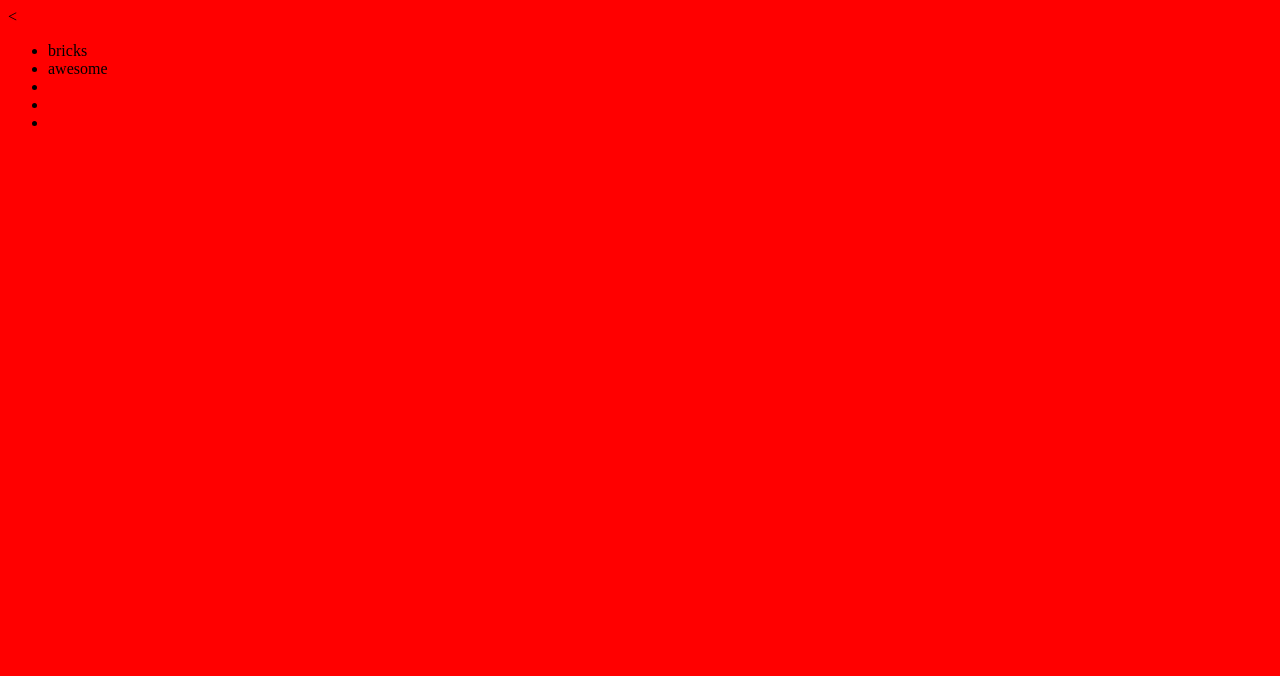
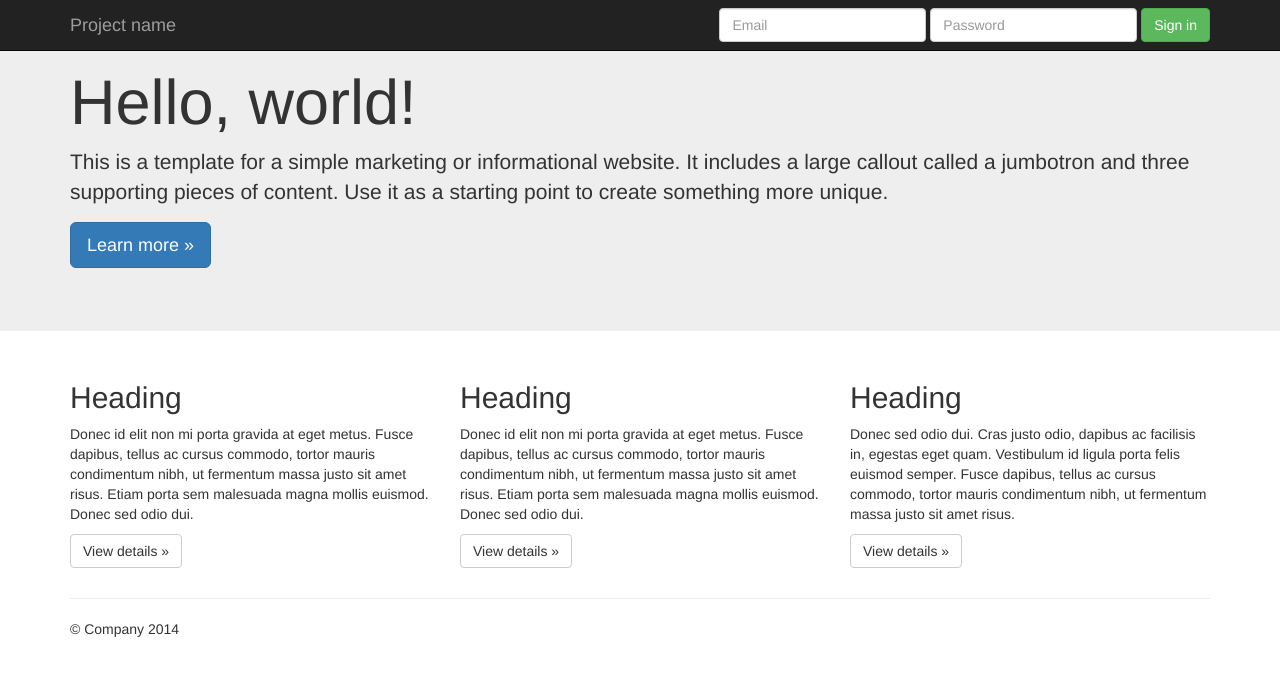
Before and after one commit to alext341/samplerepo, a plain HTML site: page index.html in a window 1280 px wide. Drawn offline with nearby package versions, Linux system fonts and the light colour scheme.

Commit message:
Added node module

```diff
--- a/index.html
+++ b/index.html
@@ -1,24 +1,103 @@
-<<!DOCTYPE html>
+<!DOCTYPE html>
 <html lang="en">
-<head>
-	<meta charset="UTF-8">
-	<link rel="stylesheet" type="text/css" href="styles.css">
-	<title>Document</title>
-</head>
-<body>
+  <head>
+    <meta charset="utf-8">
+    <meta http-equiv="X-UA-Compatible" content="IE=edge">
+    <meta name="viewport" content="width=device-width, initial-scale=1">
+    <!-- The above 3 meta tags *must* come first in the head; any other head content must come *after* these tags -->
+    <meta name="description" content="">
+    <meta name="author" content="">
+    <link rel="icon" href="../../favicon.ico">
 
-</body>
+    <title>Jumbotron Template for Bootstrap</title>
+
+    <!-- Bootstrap core CSS -->
+    <link href="node_modules/bootstrap/dist/css/bootstrap.min.css" rel="stylesheet">
+
+    <!-- Custom styles for this template -->
+    <link href="jumbotron.css" rel="stylesheet">
+
+    <!-- Just for debugging purposes. Don't actually copy these 2 lines! -->
+    <!--[if lt IE 9]><script src="../../assets/js/ie8-responsive-file-warning.js"></script><![endif]-->
+    <script src="../../assets/js/ie-emulation-modes-warning.js"></script>
+
+    <!-- HTML5 shim and Respond.js for IE8 support of HTML5 elements and media queries -->
+    <!--[if lt IE 9]>
+      <script src="https://oss.maxcdn.com/html5shiv/3.7.2/html5shiv.min.js"></script>
+      <script src="https://oss.maxcdn.com/respond/1.4.2/respond.min.js"></script>
+    <![endif]-->
+  </head>
+
+  <body>
+
+    <nav class="navbar navbar-inverse navbar-fixed-top">
+      <div class="container">
+        <div class="navbar-header">
+          <button type="button" class="navbar-toggle collapsed" data-toggle="collapse" data-target="#navbar" aria-expanded="false" aria-controls="navbar">
+            <span class="sr-only">Toggle navigation</span>
+            <span class="icon-bar"></span>
+            <span class="icon-bar"></span>
+            <span class="icon-bar"></span>
+          </button>
+          <a class="navbar-brand" href="#">Project name</a>
+        </div>
+        <div id="navbar" class="navbar-collapse collapse">
+          <form class="navbar-form navbar-right">
+            <div class="form-group">
+              <input type="text" placeholder="Email" class="form-control">
+            </div>
+            <div class="form-group">
+              <input type="password" placeholder="Password" class="form-control">
+            </div>
+            <button type="submit" class="btn btn-success">Sign in</button>
+          </form>
+        </div><!--/.navbar-collapse -->
+      </div>
+    </nav>
+
+    <!-- Main jumbotron for a primary marketing message or call to action -->
+    <div class="jumbotron">
+      <div class="container">
+        <h1>Hello, world!</h1>
+        <p>This is a template for a simple marketing or informational website. It includes a large callout called a jumbotron and three supporting pieces of content. Use it as a starting point to create something more unique.</p>
+        <p><a class="btn btn-primary btn-lg" href="#" role="button">Learn more &raquo;</a></p>
+      </div>
+    </div>
+
+    <div class="container">
+      <!-- Example row of columns -->
+      <div class="row">
+        <div class="col-md-4">
+          <h2>Heading</h2>
+          <p>Donec id elit non mi porta gravida at eget metus. Fusce dapibus, tellus ac cursus commodo, tortor mauris condimentum nibh, ut fermentum massa justo sit amet risus. Etiam porta sem malesuada magna mollis euismod. Donec sed odio dui. </p>
+          <p><a class="btn btn-default" href="#" role="button">View details &raquo;</a></p>
+        </div>
+        <div class="col-md-4">
+          <h2>Heading</h2>
+          <p>Donec id elit non mi porta gravida at eget metus. Fusce dapibus, tellus ac cursus commodo, tortor mauris condimentum nibh, ut fermentum massa justo sit amet risus. Etiam porta sem malesuada magna mollis euismod. Donec sed odio dui. </p>
+          <p><a class="btn btn-default" href="#" role="button">View details &raquo;</a></p>
+       </div>
+        <div class="col-md-4">
+          <h2>Heading</h2>
+          <p>Donec sed odio dui. Cras justo odio, dapibus ac facilisis in, egestas eget quam. Vestibulum id ligula porta felis euismod semper. Fusce dapibus, tellus ac cursus commodo, tortor mauris condimentum nibh, ut fermentum massa justo sit amet risus.</p>
+          <p><a class="btn btn-default" href="#" role="button">View details &raquo;</a></p>
+        </div>
+      </div>
+
+      <hr>
+
+      <footer>
+        <p>&copy; Company 2014</p>
+      </footer>
+    </div> <!-- /container -->
+
+
+    <!-- Bootstrap core JavaScript
+    ================================================== -->
+    <!-- Placed at the end of the document so the pages load faster -->
+    <script src="https://ajax.googleapis.com/ajax/libs/jquery/1.11.3/jquery.min.js"></script>
+    <script src="../../dist/js/bootstrap.min.js"></script>
+    <!-- IE10 viewport hack for Surface/desktop Windows 8 bug -->
+    <script src="../../assets/js/ie10-viewport-bug-workaround.js"></script>
+  </body>
 </html>
-<html>
-	<body>
-		<div>
-			<ul>
-				<li>bricks</li>
-				<li>awesome</li>
-				<li></li>
-				<li></li>
-				<li></li>
-			</ul>
-		</div>
-	</body>
-</html>
```
